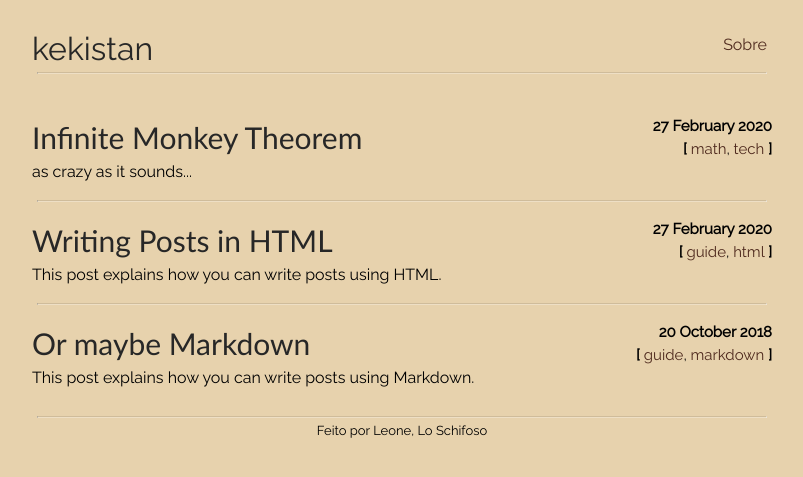
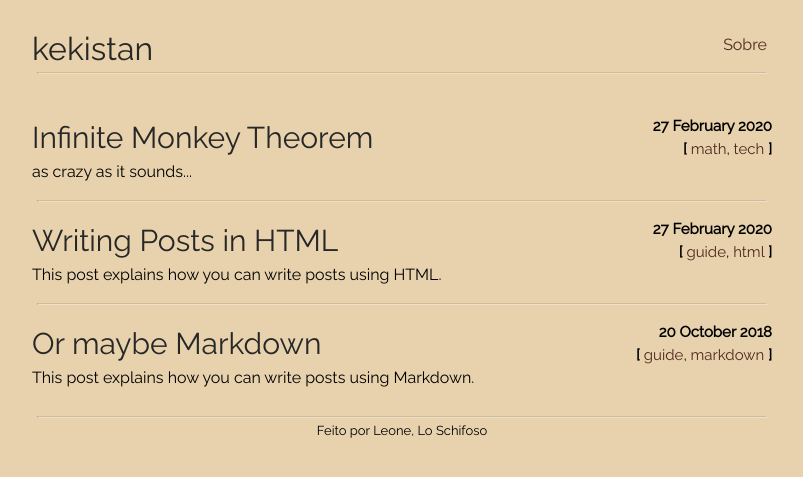
Before and after one commit to parchment-agoraphobia/parchment-agoraphobia.io, a Jekyll site: the page built from index.html, in a window 1280 px wide. Shown: the top 477 px of the page, without its empty margins (238-1041 px from the left). Built offline with Jekyll 4.4.1, drawn with Linux system fonts in a browser that asks for light colours.

Commit message:
fonte titular nova

```diff
--- a/_includes/head.html
+++ b/_includes/head.html
@@ -18,6 +18,7 @@
 
     <meta name="description" content="{{ desc }}">
     <link href='https://fonts.googleapis.com/css2?family=Raleway:wght@200;400&display=swap' rel='stylesheet' type='text/css'>
+    <link href='https://fonts.googleapis.com/css2?family=Lato&display=swap' rel='stylesheet' type='text/css'>
     <link rel="stylesheet" href="{{ sitedir }}css/main.css">
     <link rel="icon" type="image/ico" href="{{ favicon_location }}">
     <link rel="shortcut-icon" type="image/ico" href="{{ favicon_location }}">
--- a/css/main.scss
+++ b/css/main.scss
@@ -78,7 +78,6 @@ code {
         color: #272727;
         display: inline-block;
         font-size: 30px;
-        font-family: 'Gill Sans', 'Gill Sans MT', Calibri, 'Trebuchet MS', sans-serif;
     }
     .details{
         @extend .pull-right;
@@ -100,7 +99,7 @@ code {
 // pages
 
 .page-title{
-    font-family: 'Gill Sans', 'Gill Sans MT', Calibri, 'Trebuchet MS', sans-serif;
+    font-family: 'Lato';
     text-align: center;
     font-size: xx-large;
     font-weight: bold;
```
